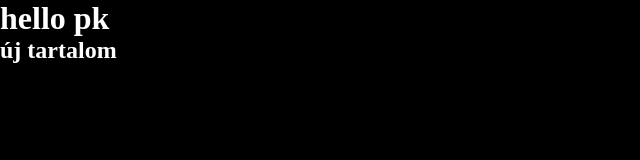
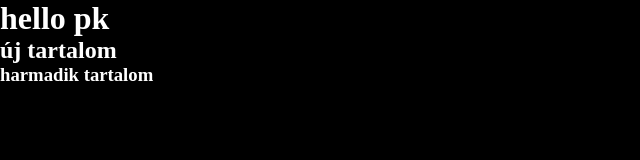
Before and after one commit to juhaszpeszter/pk-gyakorl-s_11.06, a plain HTML site: page index.html in a window 1280 px wide. Shown: the whole page, without its empty margins (0-640 px from the left). Drawn offline with Linux system fonts and the light colour scheme.

Commit message:
2.0 version

```diff
--- a/index.html
+++ b/index.html
@@ -9,5 +9,6 @@
   <body>
     <h1>hello pk</h1>
     <h2>új tartalom</h2>
+    <h3>harmadik tartalom</h3>
   </body>
 </html>
```
